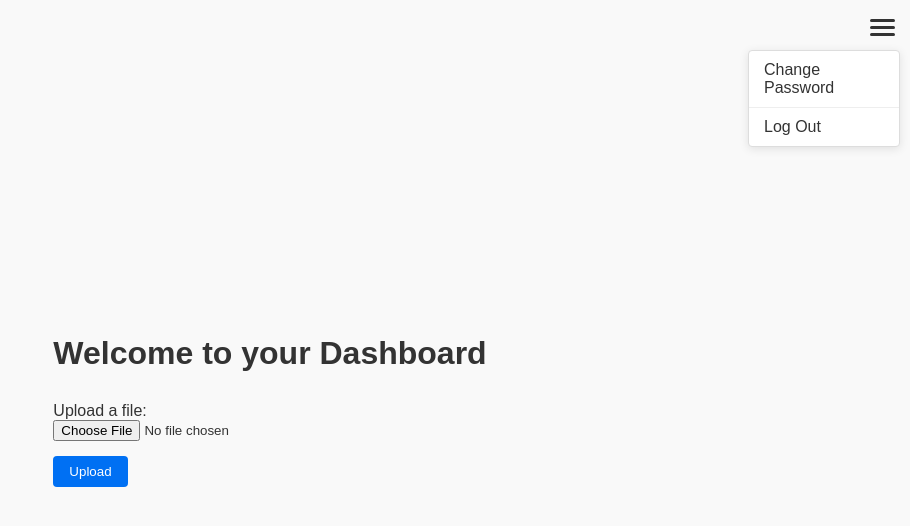
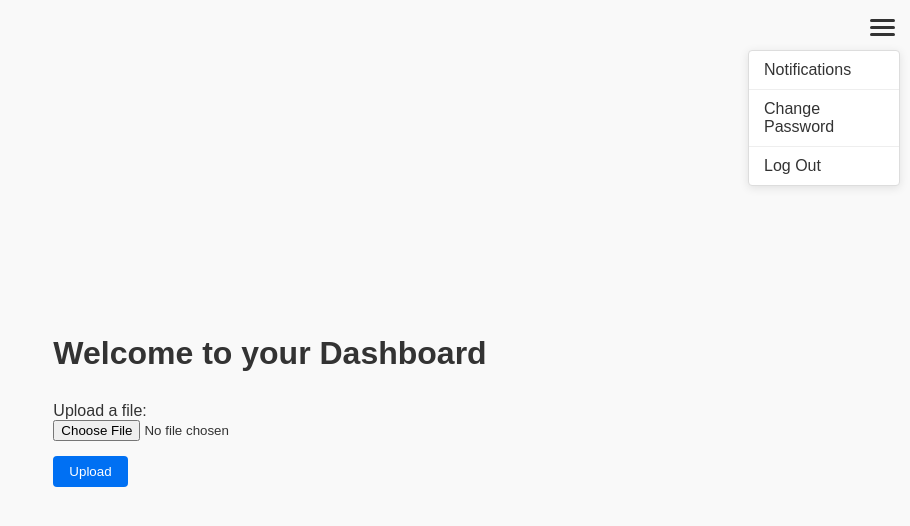
Before and after one commit to UNO-CSCI4830/SureSight, a Next.js app: page /Dashboard in a window 1280 px wide. Both pictures are taken after a click on the button "Menu". Shown: the top 526 px of the page, without its empty margins (370-1280 px from the left). Built offline with nearby package versions, Linux system fonts and the light colour scheme.

Commit message:
Adding Notifications handling and menu button

```diff
--- a/pages/Dashboard.tsx
+++ b/pages/Dashboard.tsx
@@ -8,6 +8,8 @@ const Dashboard: React.FC = () => {
     const [message, setMessage] = useState('');
     const [menuOpen, setMenuOpen] = useState(false);
     const menuRef = useRef<HTMLDivElement>(null);
+    const [notifications, setNotifications] = useState<string[]>([]);
+
 
     // Handle clicks outside the menu to close it
     useEffect(() => {
@@ -40,6 +42,30 @@ const Dashboard: React.FC = () => {
             console.error('Unexpected error during logout:', err);
         }
     };
+    const fetchNotifications = async () => {
+        const { data: { user } } = await supabase.auth.getUser();
+
+        if (!user) {
+            setMessage("No user session found.");
+            return;
+        }
+
+        const { data, error } = await supabase
+            .from('notifications')
+            .select('message')
+            .eq('user_id', user.id)
+            .order('created_at', { ascending: false });
+
+        if (error) {
+            console.error('Error fetching notifications:', error.message);
+            setMessage("Error fetching notifications.");
+            return;
+        }
+
+        setNotifications(data.map((n: any) => n.message));
+        alert(data.length ? data.map((n: any) => `• ${n.message}`).join('\n') : 'No notifications yet.');
+    };
+
 
     const handleChangePassword = () => {
         router.push('/updatepassword');
@@ -112,6 +138,10 @@ const Dashboard: React.FC = () => {
                 {menuOpen && (
                     <div className="dropdown-menu">
                         <ul className="menu-list">
+                            <li className= "menu-item menu-item-border" onClick={fetchNotifications}
+                              >
+                                Notifications
+                            </li>
                             <li className="menu-item menu-item-border" onClick={handleChangePassword}>
                                 Change Password
                             </li>
```
